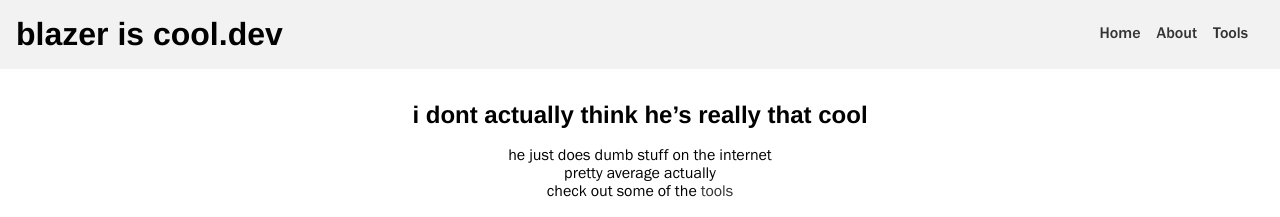
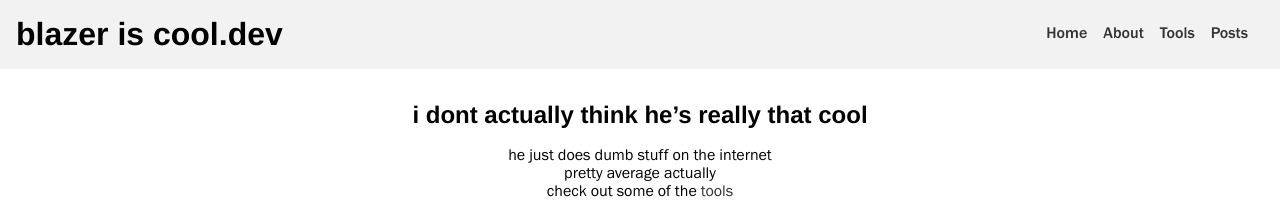
Before and after one commit to Blazer9001/blazer9001.github.io, a Jekyll site: the page built from index.md, in a window 1280 px wide. Shown: the top 217 px of the page. Built offline with Jekyll 4.4.1, drawn with Linux system fonts in a browser that asks for light colours.

Commit message:
add post index to layouts

```diff
--- a/_layouts/default.html
+++ b/_layouts/default.html
@@ -16,6 +16,7 @@
                 <li><a href="/">Home</a></li>
                 <li><a href="/about">About</a></li>
                 <li><a href="/tools">Tools</a></li>
+                <li><a href="/posts">Posts</a></li>
             </ul>
         </nav>
     </header>
--- a/_layouts/hell.html
+++ b/_layouts/hell.html
@@ -16,6 +16,7 @@
                 <li><a href="/">Home</a></li>
                 <li><a href="/about">About</a></li>
                 <li><a href="/tools">Tools</a></li>
+                <li><a href="/posts">Posts</a></li>
             </ul>
         </nav>
     </header>
```
